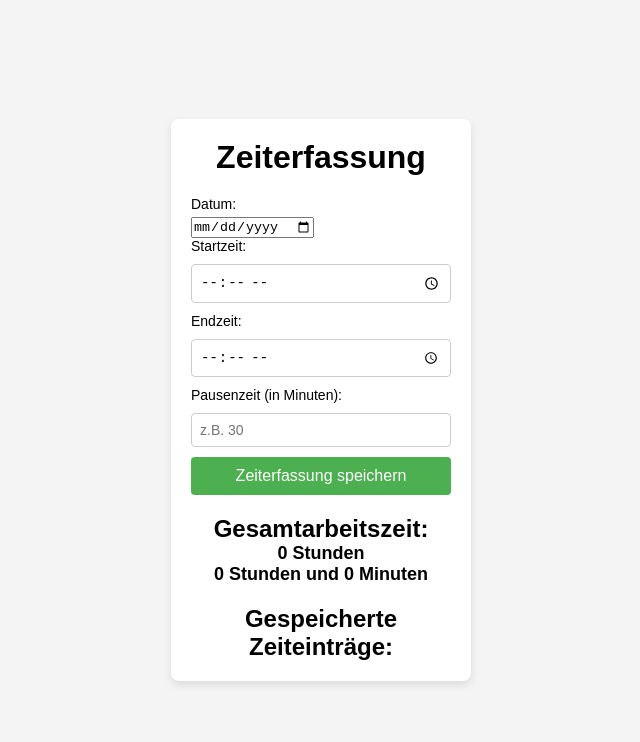
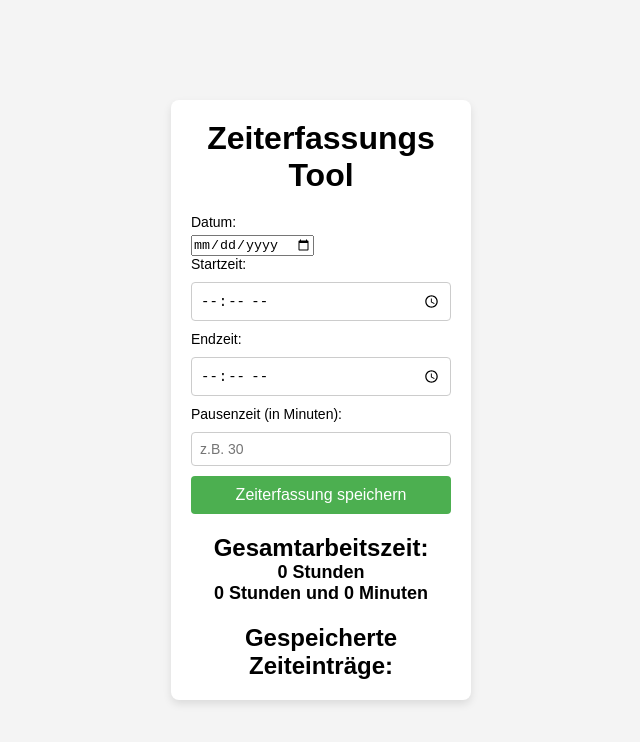
Before and after one commit to ArleasSurion/zeit-erfassung, a website: page public/index.html in a window 1280 px wide. Shown: the whole page, without its empty margins (319-959 px from the left). Drawn offline with Linux system fonts and the light colour scheme.

Commit message:
Initial commit

```diff
--- a/public/index.html
+++ b/public/index.html
@@ -9,7 +9,7 @@
 </head>
 <body>
     <div class="container">
-        <h1>Zeiterfassung</h1>
+        <h1>Zeiterfassungs Tool</h1>
 
         <!-- Datumsauswahl -->
         <div class="time.entry">
```
